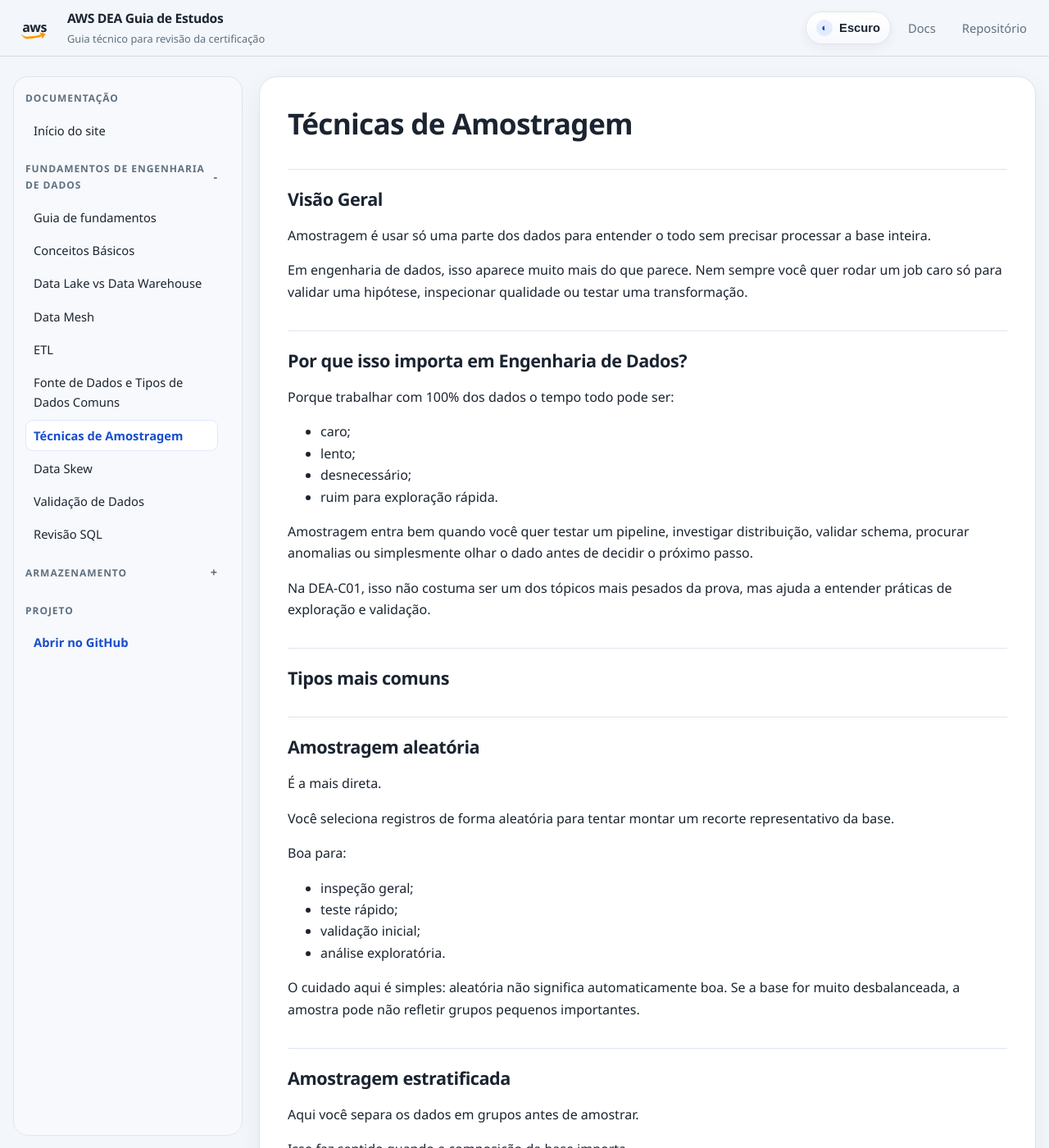
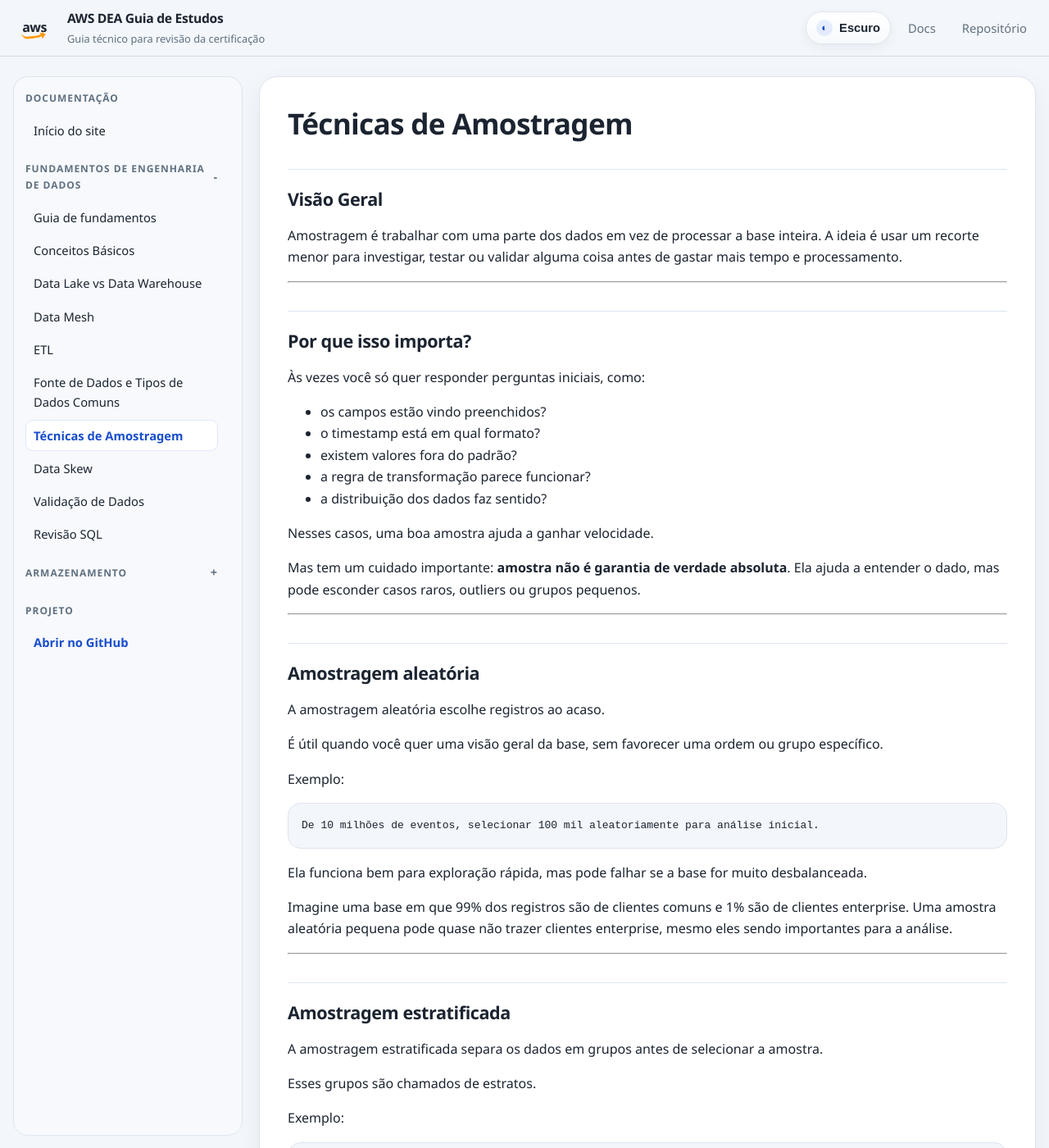
Before and after one commit to Ito-Santana/aws-dea-guia-estudos, a Jekyll site: the page built from fundamentos-engenharia-de-dados/tecnicas-de-amostragem.md, in a window 1280 px wide and 1400 px high. Shown: the whole window at 82% size. Built offline with Jekyll 4.4.1, drawn with Linux system fonts in a browser that asks for light colours; some of the changed text lies outside the part shown.

Commit message:
Update tecnicas-de-amostragem.md

````diff
--- a/fundamentos-engenharia-de-dados/tecnicas-de-amostragem.md
+++ b/fundamentos-engenharia-de-dados/tecnicas-de-amostragem.md
@@ -1,97 +1,126 @@
 ---
-title: Tecnicas de Amostragem
+
+title: Técnicas de Amostragem
 layout: default
-description: Tecnicas de amostragem para exploracao, validacao e analise de dados
+description: Técnicas de amostragem para exploração, validação e análise de dados
 ---
 
 # Técnicas de Amostragem
 
 ## Visão Geral
 
-Amostragem é usar só uma parte dos dados para entender o todo sem precisar processar a base inteira.
+Amostragem é trabalhar com uma parte dos dados em vez de processar a base inteira.
+A ideia é usar um recorte menor para investigar, testar ou validar alguma coisa antes de gastar mais tempo e processamento.
 
-Em engenharia de dados, isso aparece muito mais do que parece. Nem sempre você quer rodar um job caro só para validar uma hipótese, inspecionar qualidade ou testar uma transformação.
+---
 
-## Por que isso importa em Engenharia de Dados?
+## Por que isso importa?
 
-Porque trabalhar com 100% dos dados o tempo todo pode ser:
+Às vezes você só quer responder perguntas iniciais, como:
 
-- caro;
-- lento;
-- desnecessário;
-- ruim para exploração rápida.
+* os campos estão vindo preenchidos?
+* o timestamp está em qual formato?
+* existem valores fora do padrão?
+* a regra de transformação parece funcionar?
+* a distribuição dos dados faz sentido?
 
-Amostragem entra bem quando você quer testar um pipeline, investigar distribuição, validar schema, procurar anomalias ou simplesmente olhar o dado antes de decidir o próximo passo.
+Nesses casos, uma boa amostra ajuda a ganhar velocidade.
 
-Na DEA-C01, isso não costuma ser um dos tópicos mais pesados da prova, mas ajuda a entender práticas de exploração e validação.
+Mas tem um cuidado importante: **amostra não é garantia de verdade absoluta**. Ela ajuda a entender o dado, mas pode esconder casos raros, outliers ou grupos pequenos.
 
-## Tipos mais comuns
+---
 
 ## Amostragem aleatória
 
-É a mais direta.
+A amostragem aleatória escolhe registros ao acaso.
 
-Você seleciona registros de forma aleatória para tentar montar um recorte representativo da base.
+É útil quando você quer uma visão geral da base, sem favorecer uma ordem ou grupo específico.
 
-Boa para:
+Exemplo:
 
-- inspeção geral;
-- teste rápido;
-- validação inicial;
-- análise exploratória.
+```text
+De 10 milhões de eventos, selecionar 100 mil aleatoriamente para análise inicial.
+```
 
-O cuidado aqui é simples: aleatória não significa automaticamente boa. Se a base for muito desbalanceada, a amostra pode não refletir grupos pequenos importantes.
+Ela funciona bem para exploração rápida, mas pode falhar se a base for muito desbalanceada.
+
+Imagine uma base em que 99% dos registros são de clientes comuns e 1% são de clientes enterprise. Uma amostra aleatória pequena pode quase não trazer clientes enterprise, mesmo eles sendo importantes para a análise.
+
+---
 
 ## Amostragem estratificada
 
-Aqui você separa os dados em grupos antes de amostrar.
+A amostragem estratificada separa os dados em grupos antes de selecionar a amostra.
 
-Isso faz sentido quando a composição da base importa.
+Esses grupos são chamados de estratos.
 
-Exemplos:
+Exemplo:
 
-- pedidos por região;
-- clientes por faixa de renda;
-- transações por tipo;
-- usuários por plano.
+```text
+Separar clientes por plano:
+- Free
+- Pro
+- Enterprise
 
-Se você quer preservar proporções ou garantir presença mínima de determinados grupos, a estratificada costuma ser melhor que a aleatória pura.
+Depois, tirar uma amostra de cada grupo.
+```
+
+Ela é útil quando você precisa garantir que grupos importantes apareçam na análise.
+
+Em dados reais, isso faz bastante sentido. Às vezes um grupo é pequeno em volume, mas muito importante para o negócio.
+
+Exemplos de estratos:
+
+* região;
+* plano do cliente;
+* tipo de transação;
+* canal de venda;
+* categoria de produto;
+* status do pedido.
+
+Se a base é desbalanceada, a estratificada costuma ser melhor que uma amostra aleatória simples.
+
+---
 
 ## Amostragem sistemática
 
-É quando você escolhe um intervalo fixo.
+A amostragem sistemática escolhe dados em intervalos fixos.
 
 Exemplo:
 
-- pegar uma linha a cada 100;
-- selecionar um arquivo a cada lote;
-- avaliar um evento a cada janela.
+```text
+Pegar 1 registro a cada 100.
+```
 
-Ela é prática, mas pode distorcer o resultado se a ordenação dos dados tiver algum padrão escondido.
+Ou:
 
-## Como aparece na AWS
+```text
+Analisar 1 arquivo a cada lote recebido.
+```
 
-Esse tema aparece mais como prática de trabalho do que como serviço específico.
+Ela é simples de implementar e pode ser útil em validações rápidas.
 
-Na AWS, amostragem pode acontecer em:
+O cuidado é que a ordem dos dados pode ter algum padrão escondido.
 
-- consultas no `Amazon Athena`;
-- testes de transformação no `AWS Glue`;
-- análise exploratória em `Amazon EMR`;
-- inspeção inicial de arquivos no `Amazon S3`.
+Por exemplo: se os dados estão ordenados por horário e você sempre pega o mesmo intervalo, talvez acabe olhando sempre eventos parecidos. Nesse caso, a amostra pode ficar enviesada.
 
-O ponto não é "qual serviço faz amostragem", e sim por que você faria isso antes de gastar processamento com tudo.
+---
 
-## Exemplo prático
+## Exemplo prático na AWS
 
-Imagina uma empresa com bilhões de eventos no `S3`. Antes de converter tudo para `Parquet`, o time quer validar:
+Imagine uma empresa com bilhões de eventos armazenados no `Amazon S3`.
 
-- campos nulos;
-- distribuição de eventos por tipo;
-- formatos de timestamp;
-- presença de valores fora do padrão.
+Antes de converter tudo para `Parquet`, o time quer entender melhor os dados.
 
-Em vez de processar tudo logo de cara, eles pegam uma amostra inicial para entender o comportamento dos dados e ajustar a transformação.
+Eles podem pegar uma amostra para validar:
+
+* campos nulos;
+* tipos de evento;
+* formato de timestamp;
+* valores fora do padrão;
+* distribuição por cliente ou região.
+
+Depois dessa análise inicial, o pipeline fica mais seguro para processar a base completa.
 
 ```mermaid
 flowchart LR
@@ -101,49 +130,51 @@ flowchart LR
     D --> E[Processamento completo]
 ```
 
+---
+
 ## Pegadinhas para a prova
 
-- amostra rápida não é sinônimo de amostra representativa;
-- amostragem sistemática pode enviesar o resultado se existir padrão na ordenação;
-- base desbalanceada costuma pedir mais cuidado do que sorteio simples;
-- nem todo cenário de validação precisa usar 100% dos dados.
+* Amostra rápida não significa amostra representativa.
+* Amostragem aleatória pode perder grupos pequenos.
+* Amostragem estratificada ajuda quando existem grupos importantes.
+* Amostragem sistemática pode gerar viés se houver padrão na ordenação.
+* Nem toda validação pode ser feita só com amostra.
+* Para casos raros ou críticos, pode ser necessário analisar a base completa.
+
+---
 
 ## Quando usar
 
-- exploração inicial;
-- teste de pipeline;
-- validação de regra;
-- análise de distribuição;
-- redução de custo em etapas de investigação.
+Use amostragem quando você quer:
 
-## Quando não usar
+* explorar uma base nova;
+* testar uma transformação;
+* validar schema;
+* investigar qualidade;
+* reduzir custo em análise inicial;
+* entender distribuição antes do processamento completo.
 
-Evite depender só de amostra quando:
+---
 
-- a validação exige cobertura total;
-- você precisa identificar casos raros mas críticos;
-- o dado é muito sensível a outliers;
-- a decisão depende de exatidão completa.
 
 ## Comparação rápida
 
-| Técnica | Melhor uso |
-| --- | --- |
-| Aleatória | Visão geral da base |
-| Estratificada | Preservar grupos e proporções |
-| Sistemática | Coleta simples em intervalos fixos |
+| Técnica       | Ideia                         | Cuidado                         |
+| ------------- | ----------------------------- | ------------------------------- |
+| Aleatória     | Seleciona registros ao acaso  | Pode perder grupos pequenos     |
+| Estratificada | Amostra por grupos            | Precisa definir bem os grupos   |
+| Sistemática   | Seleciona em intervalos fixos | Pode sofrer viés pela ordenação |
+
+---
 
 ## Resumo rápido
 
-- Amostragem ajuda a explorar e validar sem processar tudo.
-- Aleatória é simples.
-- Estratificada preserva grupos.
-- Sistemática é prática, mas pede cuidado com viés.
+Amostragem é usar uma parte dos dados para explorar, testar ou validar antes de processar tudo.
 
-## Checklist para prova
+A aleatória é simples.
+A estratificada é melhor quando existem grupos importantes.
+A sistemática é prática, mas exige cuidado com padrões escondidos.
 
-- [ ] Saber a diferença entre aleatória, estratificada e sistemática
-- [ ] Entender que amostra pode introduzir viés
-- [ ] Lembrar que amostragem ajuda em exploração e teste
-- [ ] Não supor que amostra sempre substitui validação completa
-- [ ] Tratar o tema como apoio prático, não como serviço AWS específico
+Em Engenharia de Dados, amostragem ajuda a economizar tempo e custo, principalmente em bases grandes no `S3`, jobs no `Glue` e análises exploratórias.
+
+---
````
